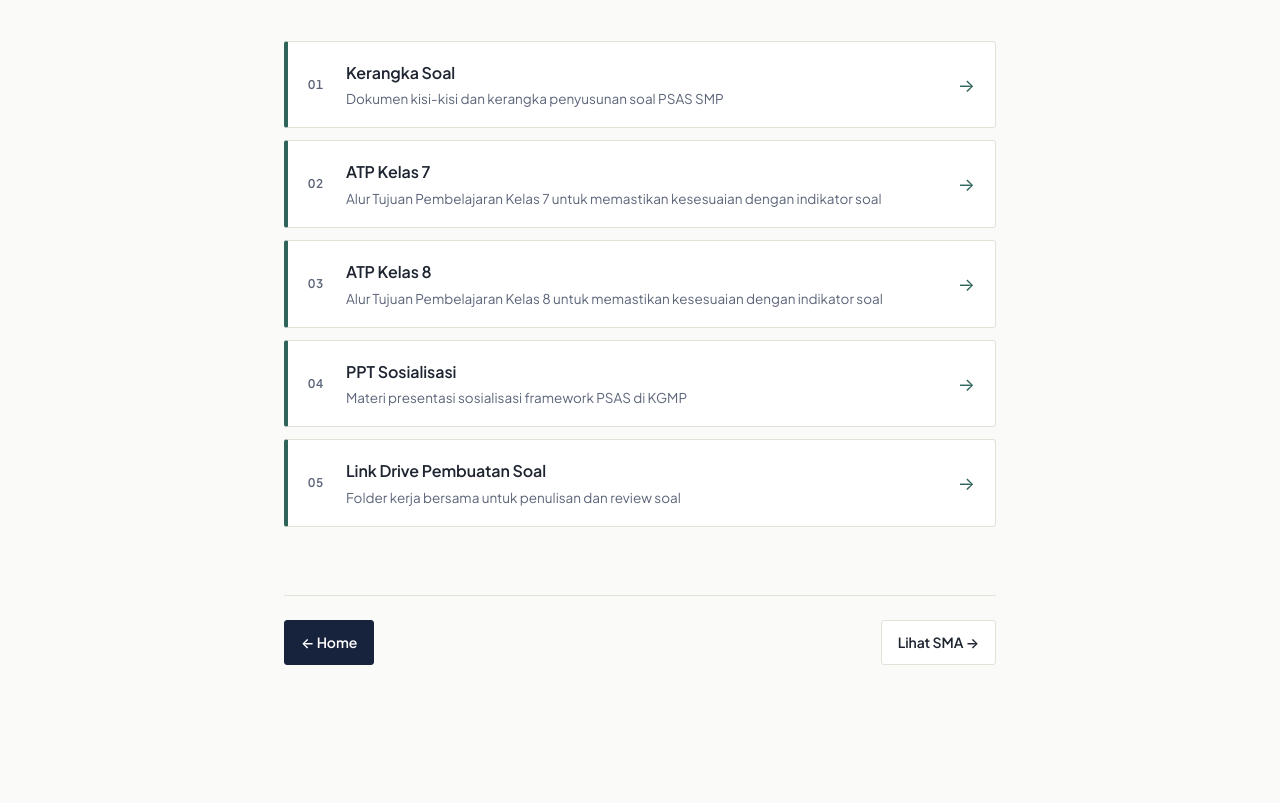
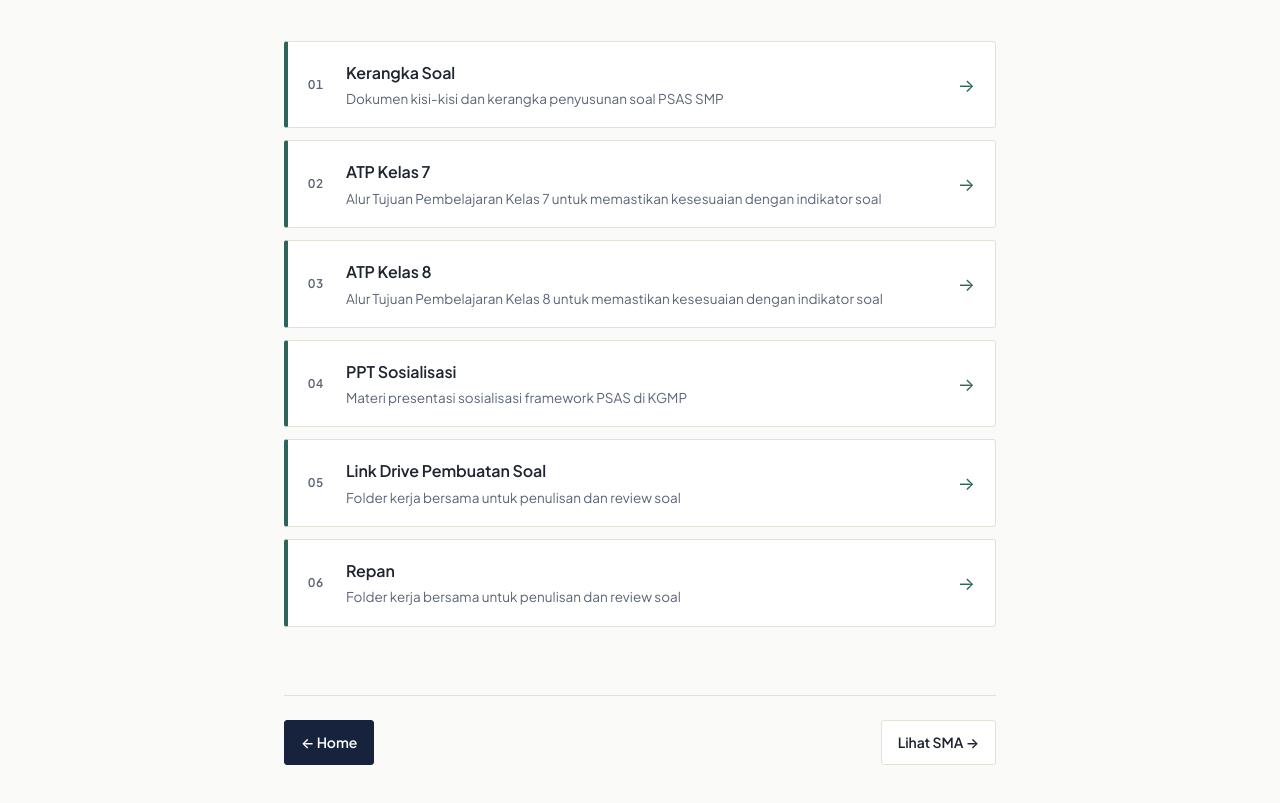
Before and after one commit to ipeka-kurikulum/psasmatematika2026, a plain HTML site: page psas-smp.html in a window 1280 px wide. Shown: the part 263-1066 px from the top of the page. Before the commit the page ends 1008 px from the top, so only its background shows below. Drawn offline with Linux system fonts and the light colour scheme.

Commit message:
Update psas-smp.html

```diff
--- a/psas-smp.html
+++ b/psas-smp.html
@@ -72,6 +72,16 @@
       </a>
     </div>
 
+      <a class="index-card" style="--accent:#2E6459" href="https://drive.google.com/drive/folders/13pdlD-t_mG59WrxxhYXwg4n_OSxm1yCp?usp=sharing" target="_blank" rel="noopener">
+        <span class="num">06</span>
+        <span class="body">
+          <div class="title">Repan</div>
+          <div class="desc">Folder kerja bersama untuk penulisan dan review soal</div>
+        </span>
+        <span class="go">→</span>
+      </a>
+    </div>
+
     <div class="footer-nav">
       <a class="nav-btn primary" href="index.html">← Home</a>
       <div class="nav-group">
```
